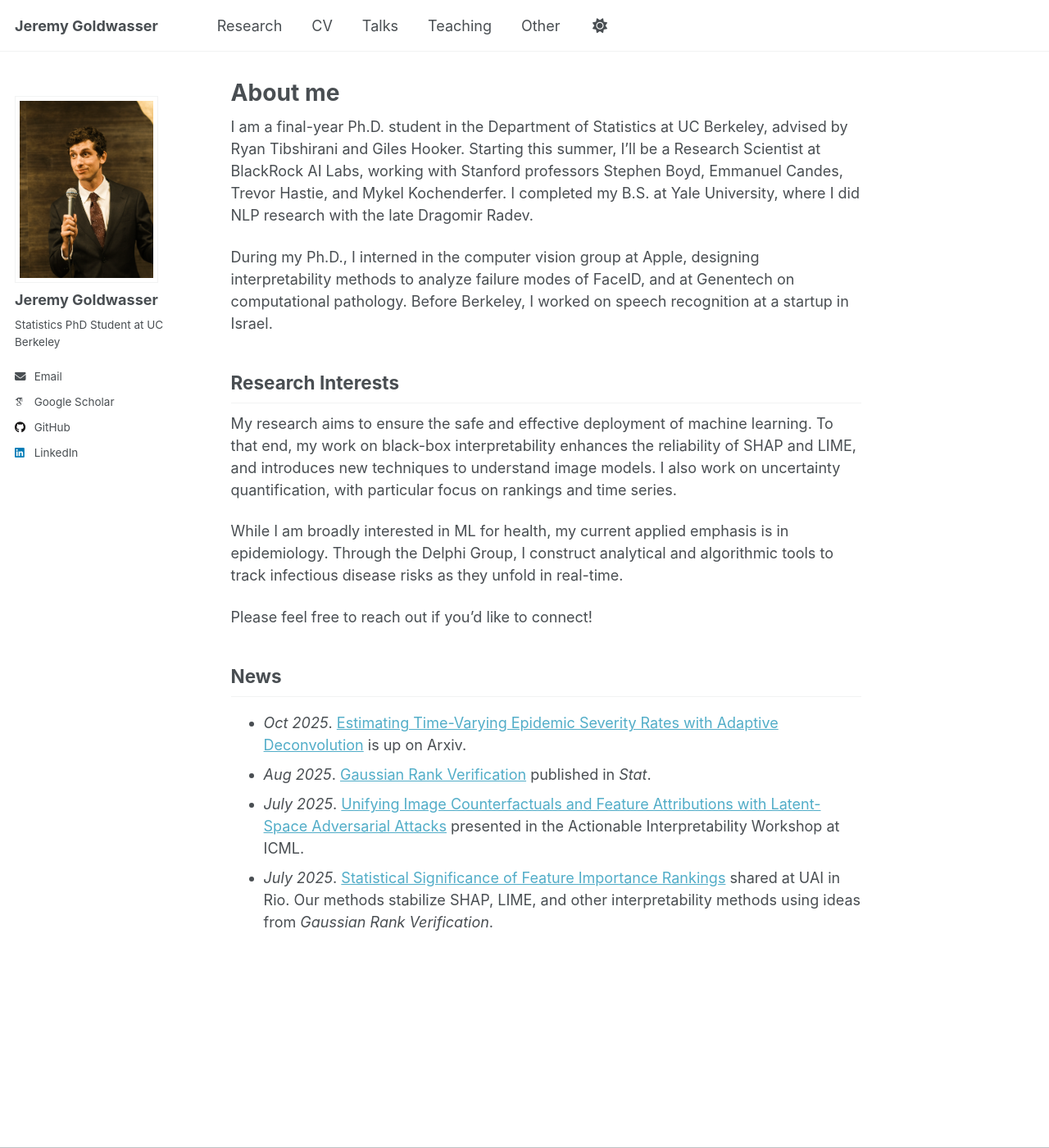
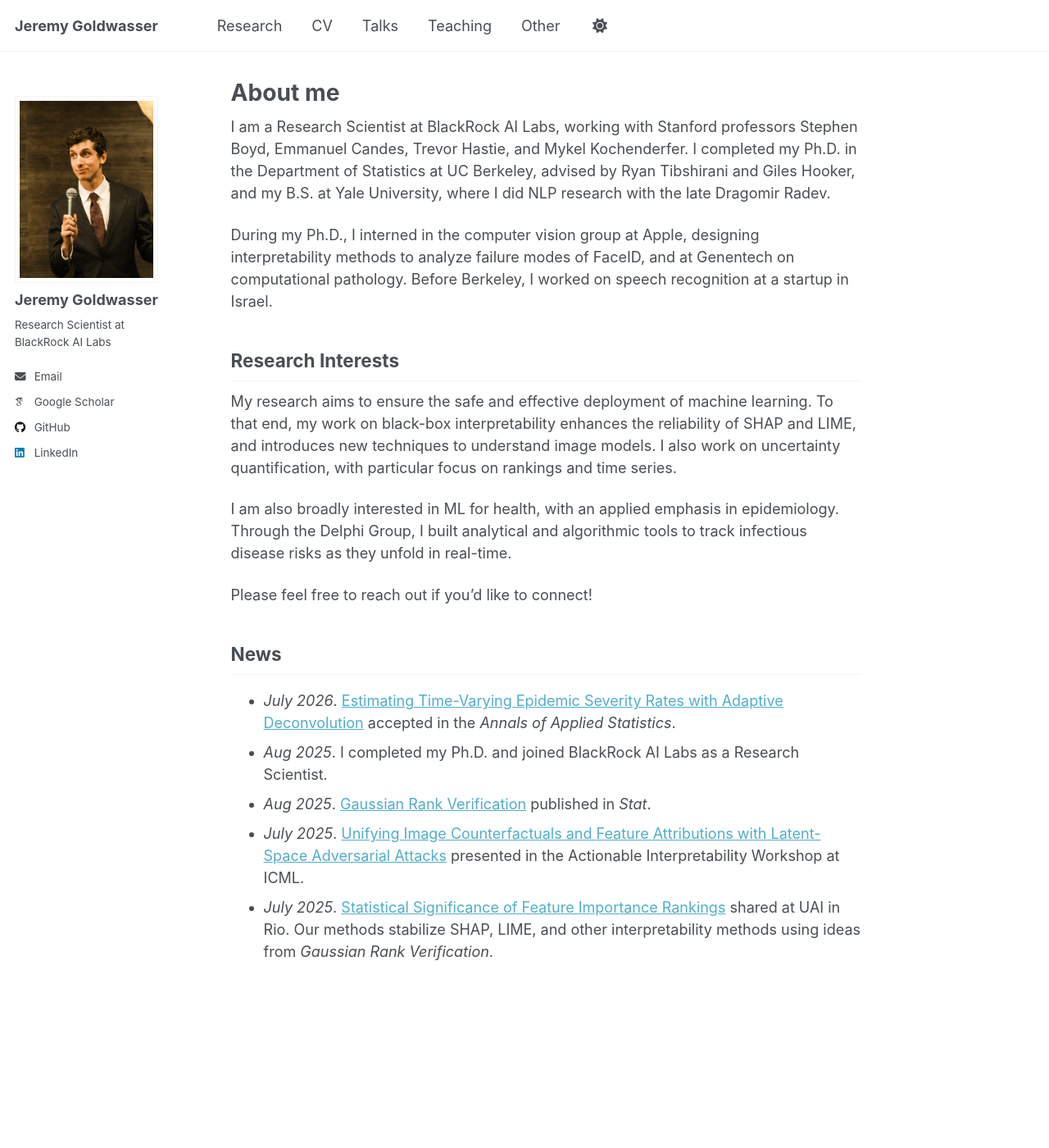
Before and after one commit to jeremy-goldwasser/jeremy-goldwasser.github.io, a Jekyll site: the page built from _pages/about.md, in a window 1280 px wide and 1400 px high. Shown: the whole window at 82% size. Built offline with Jekyll 4.4.1, drawn with Linux system fonts in a browser that asks for light colours; some web fonts are replaced.

Commit message:
Update affiliation to BlackRock, mark PhD complete, update AOAS paper status

```diff
--- a/_config.yml
+++ b/_config.yml
@@ -26,7 +26,7 @@ author:
   avatar           : "speech_cropped.png"
   name             : "Jeremy Goldwasser"
   pronouns         : # example: "she/her"
-  bio              : "Statistics PhD Student at UC Berkeley"
+  bio              : "Research Scientist at BlackRock AI Labs"
   location         : #"Berkeley, CA"
   employer         : #"University of California, Berkeley"
   uri              : # URL
--- a/_pages/about.md
+++ b/_pages/about.md
@@ -9,7 +9,7 @@ redirect_from:
 ---
 
 
-I am a final-year Ph.D. student in the Department of Statistics at UC Berkeley, advised by Ryan Tibshirani and Giles Hooker. Starting this summer, I'll be a Research Scientist at BlackRock AI Labs, working with Stanford professors Stephen Boyd, Emmanuel Candes, Trevor Hastie, and Mykel Kochenderfer. I completed my B.S. at Yale University, where I did NLP research with the late Dragomir Radev.
+I am a Research Scientist at BlackRock AI Labs, working with Stanford professors Stephen Boyd, Emmanuel Candes, Trevor Hastie, and Mykel Kochenderfer. I completed my Ph.D. in the Department of Statistics at UC Berkeley, advised by Ryan Tibshirani and Giles Hooker, and my B.S. at Yale University, where I did NLP research with the late Dragomir Radev.
 
 During my Ph.D., I interned in the computer vision group at Apple, designing interpretability methods to analyze failure modes of FaceID, and at Genentech on computational pathology. Before Berkeley, I worked on speech recognition at a startup in Israel.
 
@@ -18,12 +18,13 @@ During my Ph.D., I interned in the computer vision group at Apple, designing int
 
 My research aims to ensure the safe and effective deployment of machine learning. To that end, my work on black-box interpretability enhances the reliability of SHAP and LIME, and introduces new techniques to understand image models. I also work on uncertainty quantification, with particular focus on rankings and time series.
 
-While I am broadly interested in ML for health, my current applied emphasis is in epidemiology. Through the Delphi Group, I construct analytical and algorithmic tools to track infectious disease risks as they unfold in real-time.
+I am also broadly interested in ML for health, with an applied emphasis in epidemiology. Through the Delphi Group, I built analytical and algorithmic tools to track infectious disease risks as they unfold in real-time.
 
 Please feel free to reach out if you'd like to connect!
 
 ## News
-- *Oct 2025*. [Estimating Time-Varying Epidemic Severity Rates with Adaptive Deconvolution](https://arxiv.org/abs/2510.16180) is up on Arxiv.
+- *July 2026*. [Estimating Time-Varying Epidemic Severity Rates with Adaptive Deconvolution](https://arxiv.org/abs/2510.16180) accepted in the *Annals of Applied Statistics*.
+- *Aug 2025*. I completed my Ph.D. and joined BlackRock AI Labs as a Research Scientist.
 - *Aug 2025*. [Gaussian Rank Verification](https://arxiv.org/abs/2501.14142) published in *Stat*.
 - *July 2025*. [Unifying Image Counterfactuals and Feature Attributions with Latent-Space Adversarial Attacks](https://arxiv.org/abs/2504.15479) presented in the Actionable Interpretability Workshop at ICML.
 - *July 2025*. [Statistical Significance of Feature Importance Rankings](https://arxiv.org/abs/2401.15800) shared at UAI in Rio. Our methods stabilize SHAP, LIME, and other interpretability methods using ideas from *Gaussian Rank Verification*.
```
